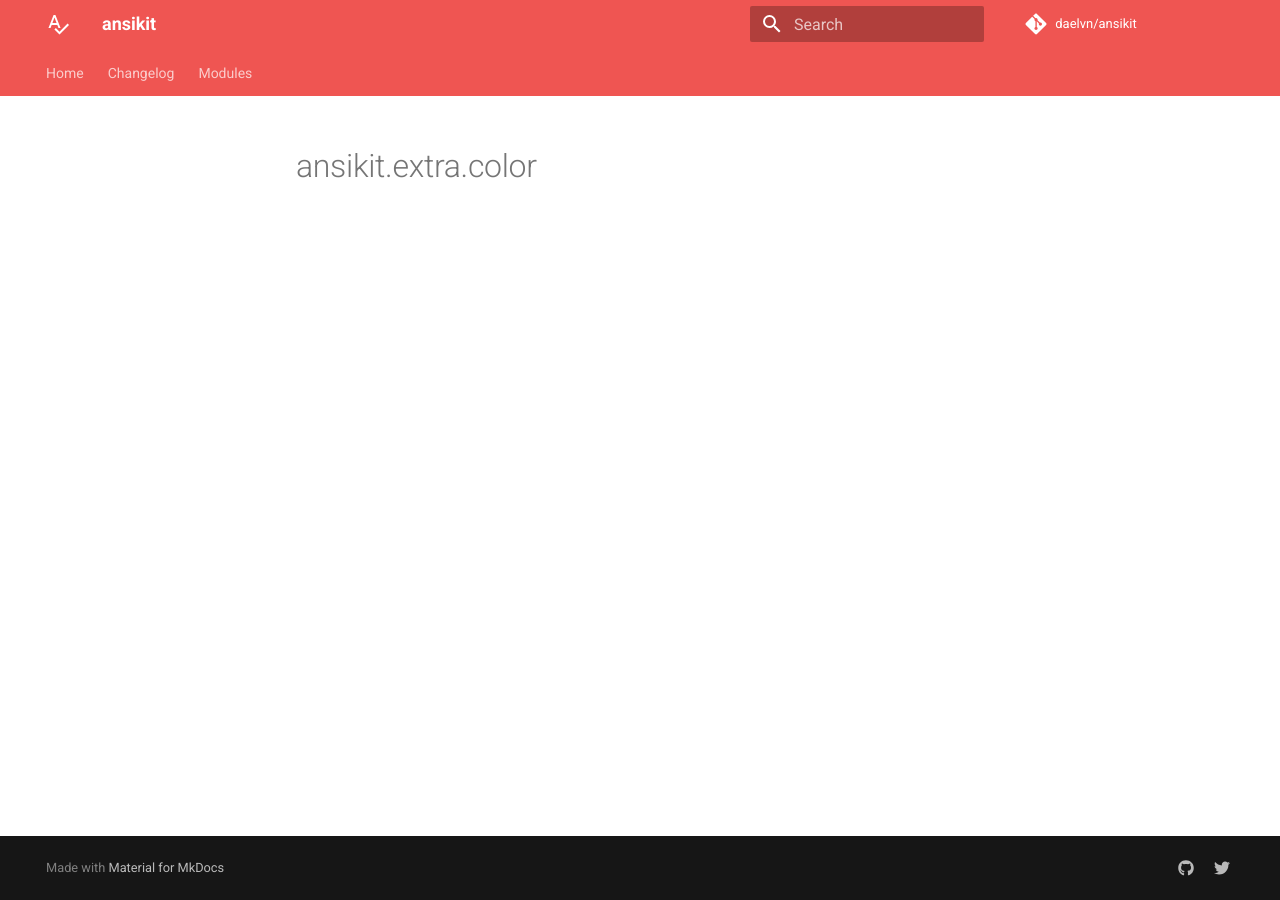
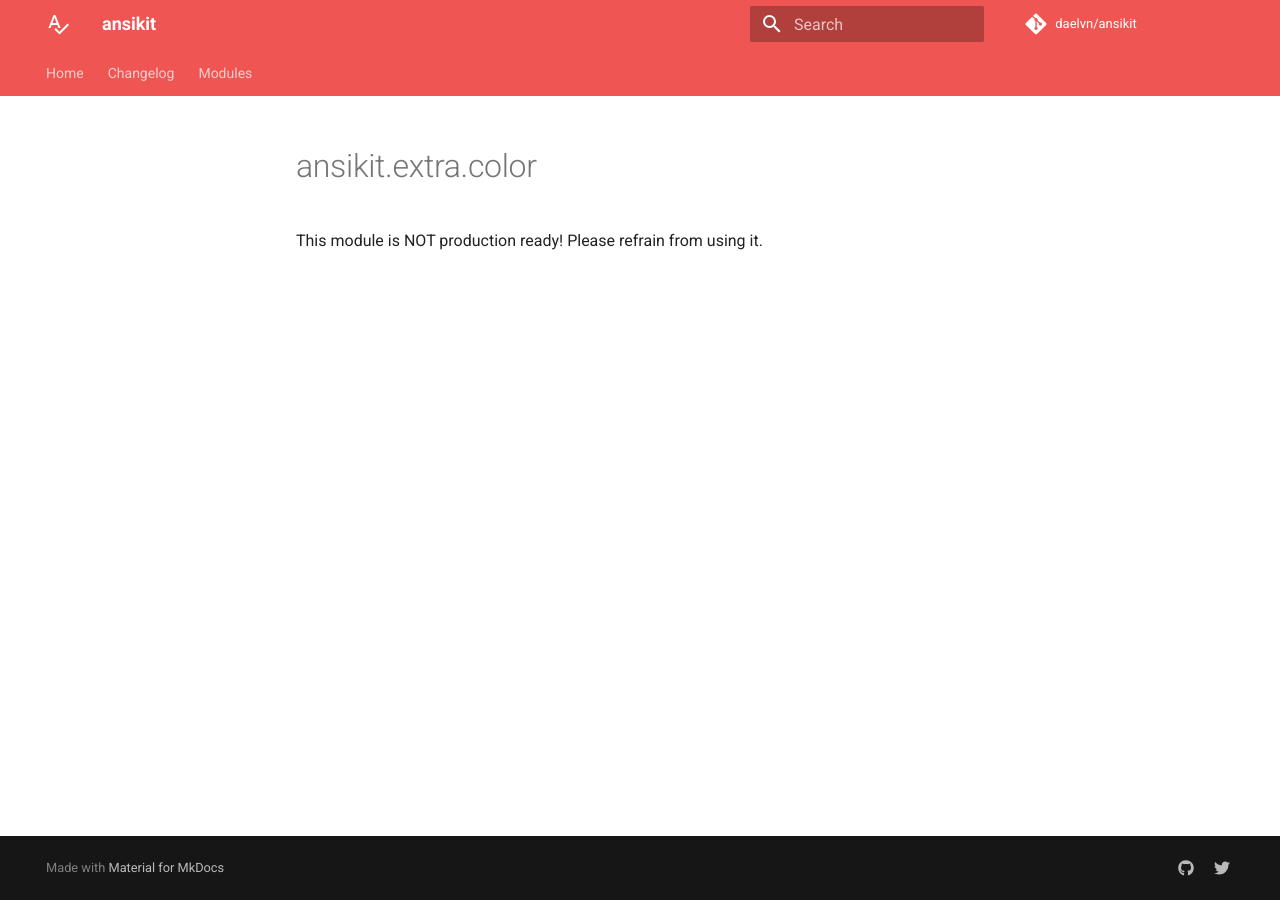
Before and after one commit to daelvn/ansikit, an MkDocs documentation site: the page built from docs/module/extra/color.md, in a window 1280 px wide. Built offline with MkDocs 1.6.1 and Material for MkDocs 9.7.7, drawn with Linux system fonts in a browser that asks for light colours; comment, search, counter and statistics services are not loaded.

Commit message:
Fix final issues

```diff
--- a/docs/module/extra/color.md
+++ b/docs/module/extra/color.md
@@ -1 +1,3 @@
 # ansikit.extra.color
+
+This module is NOT production ready! Please refrain from using it.
```
Also changed, not shown: docs/manual/basics.md (added), docs/manual/colors.md (added), 4 other files.
